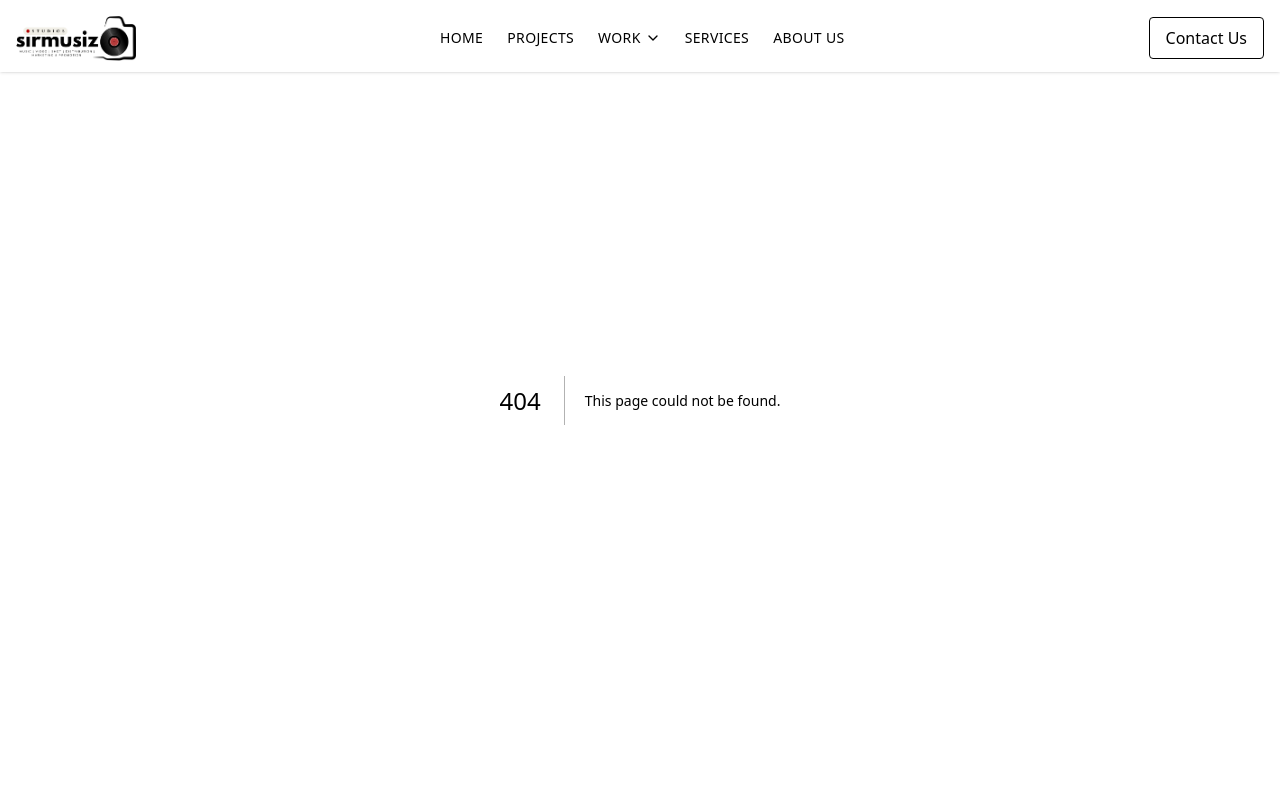
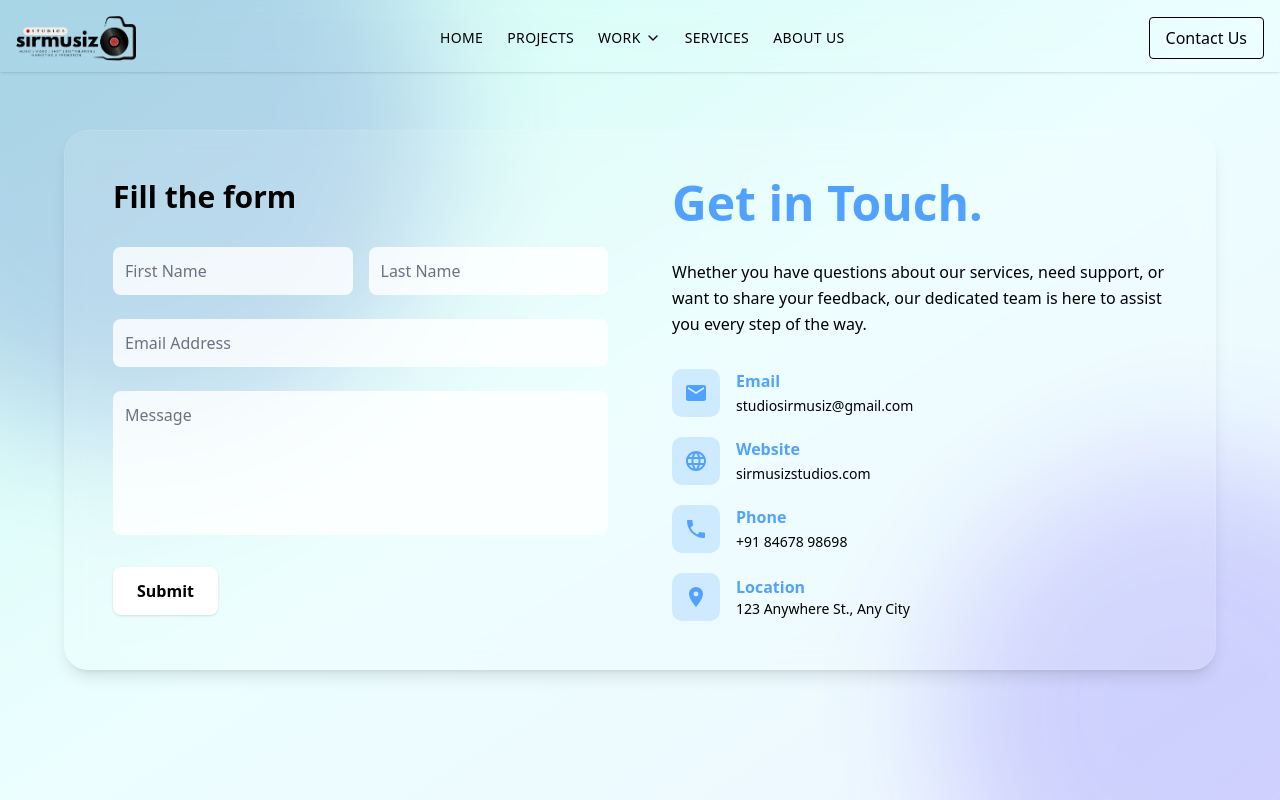
Before and after one commit to Akhilesh10gupta/musiz, a Next.js app: page /contact in a window 1280 px wide. Before the commit this address had no page. Shown: the top 800 px of the page. Built offline with nearby package versions, Linux system fonts and the light colour scheme.

Commit message:
contact page added

```diff
--- /dev/null
+++ b/app/contact/page.tsx
@@ -0,0 +1,149 @@
+'use client'
+import React from 'react'
+import { motion } from 'framer-motion'
+import {
+  MdEmail,
+  MdPhone,
+  MdLanguage,
+  MdLocationOn,
+} from 'react-icons/md'
+
+/* hero‑style fade‑up */
+const fade = {
+  hidden: { opacity: 0, y: 60 },
+  show:   { opacity: 1, y: 0, transition: { duration: 1.2, ease: 'easeOut' } },
+}
+
+export default function Contact() {
+  return (
+    <motion.section
+      id="contact"
+      variants={fade}
+      initial="hidden"
+      whileInView="show"
+      viewport={{ once: true }}
+      className="relative min-h-screen flex items-center justify-center py-24 px-6
+                 bg-gradient-to-br from-teal-100 via-cyan-50 to-blue-50 overflow-hidden"
+    >
+      {/* shared blur circles */}
+      <div className="absolute -top-40 -left-40 w-[600px] h-[600px] bg-blue-800 opacity-20 rounded-full blur-3xl z-0" />
+      <div className="absolute -bottom-40 -right-40 w-[500px] h-[500px] bg-indigo-600 opacity-20 rounded-full blur-3xl z-0" />
+
+      {/* glass card */}
+      <div className="relative z-10 w-full max-w-6xl grid grid-cols-1 md:grid-cols-2 p-12
+                      bg-white/10 backdrop-blur-md rounded-3xl border border-white/10 shadow-lg">
+        {/* ─────────── Left: Form ─────────── */}
+        <form className="flex flex-col gap-6 pr-0 md:pr-8">
+          <h3 className="text-3xl font-bold text-black mb-2">Fill the form</h3>
+
+          <div className="grid grid-cols-1 sm:grid-cols-2 gap-4">
+            <input
+              type="text"
+              placeholder="First Name"
+              className="p-3 rounded-md bg-white/80 text-gray-800 placeholder-gray-500 outline-none"
+            />
+            <input
+              type="text"
+              placeholder="Last Name"
+              className="p-3 rounded-md bg-white/80 text-gray-800 placeholder-gray-500 outline-none"
+            />
+          </div>
+
+          <input
+            type="email"
+            placeholder="Email Address"
+            className="p-3 rounded-md bg-white/80 text-gray-800 placeholder-gray-500 outline-none"
+          />
+
+          <textarea
+            rows={5}
+            placeholder="Message"
+            className="p-3 rounded-md bg-white/80 text-gray-800 placeholder-gray-500 outline-none resize-none"
+          />
+
+          <button
+            type="submit"
+            className="self-start mt-2 px-6 py-3 bg-white text-black font-semibold
+                       rounded-md shadow hover:bg-blue-400 hover:text-white transition"
+          >
+            Submit
+          </button>
+        </form>
+
+        {/* ─────────── Right: Info ─────────── */}
+        <div className="mt-12 md:mt-0 md:pl-8 flex flex-col gap-8">
+          <h2 className="text-5xl font-extrabold text-blue-400">Get in Touch.</h2>
+          <p className="text-black leading-relaxed">
+            Whether you have questions about our services, need support, or want
+            to share your feedback, our dedicated team is here to assist you
+            every step of the way.
+          </p>
+
+          {/* contact details */}
+          <ul className="space-y-5">
+            {/* Email */}
+            <li className="flex items-center gap-4">
+                <span className="p-3 bg-blue-400/20 text-blue-400 rounded-lg">
+                <MdEmail size={24} />
+                </span>
+                <div className="text-left">
+                <p className="font-semibold text-blue-400">Email</p>
+                <a
+                    href="mailto:studiosirmusiz@gmail.com"
+                    className="text-black text-sm no-underline hover:text-blue-600 transition "
+                >
+                    studiosirmusiz@gmail.com
+                </a>
+                </div>
+            </li>
+
+            {/* Website */}
+            <li className="flex items-center gap-4">
+                <span className="p-3 bg-blue-400/20 text-blue-400 rounded-lg">
+                <MdLanguage size={24} />
+                </span>
+                <div className="text-left">
+                <p className="font-semibold text-blue-400">Website</p>
+                <a
+                    href="https://sirmusizstudios.com"
+                    target="_blank"
+                    rel="noopener noreferrer"
+                    className="text-black text-sm no-underline hover:text-blue-600 transition"
+                >
+                    sirmusizstudios.com
+                </a>
+                </div>
+            </li>
+
+            {/* Phone */}
+            <li className="flex items-center gap-4">
+                <span className="p-3 bg-blue-400/20 text-blue-400 rounded-lg">
+                <MdPhone size={24} />
+                </span>
+                <div className="text-left">
+                <p className="font-semibold text-blue-400">Phone</p>
+                <a
+                    href="tel:+918467898698"
+                    className="text-black text-sm no-underline hover:text-blue-600 transition"
+                >
+                    +91 84678 98698
+                </a>
+                </div>
+            </li>
+
+            {/* Location (keep as is, or integrate with Google Maps) */}
+            <li className="flex items-center gap-4">
+                <span className="p-3 bg-blue-400/20 text-blue-400 rounded-lg">
+                <MdLocationOn size={24} />
+                </span>
+                <div className="text-left">
+                <p className="font-semibold text-blue-400">Location</p>
+                <p className="text-black text-sm">123 Anywhere St., Any City</p>
+                </div>
+            </li>
+          </ul>
+        </div>
+      </div>
+    </motion.section>
+  )
+}
--- a/app/page.tsx
+++ b/app/page.tsx
@@ -2,12 +2,14 @@ import React from 'react'
 import { Button } from "@/components/ui/button"
 import Container from '@/components/Container'
 import Hero from '@/components/Hero'
+import Services from '@/components/Services'
 
 const Home = () => {
   return (
-    <Container className='bg-black max-w-full' >
+    <Container className='bg-gradient-to-br from-teal-100 via-cyan-50 to-blue-50 max-w-full' >
+
       <Hero/>
-
+      <Services />
 
     </Container>
   )
--- /dev/null
+++ b/components/Services.tsx
@@ -0,0 +1,119 @@
+'use client'
+import React from 'react'
+import { motion } from 'framer-motion'
+import {
+  MdTv,
+  MdEditDocument,
+  MdTrendingUp,
+  MdVideoLibrary,
+  MdBusiness,
+  MdStarRate,
+} from 'react-icons/md'
+
+/* ---------- hero‑style card animation ---------- */
+const cardVariants = {
+  hidden: { opacity: 0, y: 60 },
+  show: {
+    opacity: 1,
+    y: 0,
+    transition: { duration: 1.2, ease: 'easeOut' },
+  },
+}
+
+/* ---------- stagger container ---------- */
+const container = {
+  show: {
+    transition: { staggerChildren: 0.15 },
+  },
+}
+
+type Service = {
+  title: string
+  desc: string
+  Icon: React.ComponentType<{ size?: number; className?: string }>
+}
+
+const ServiceCard: React.FC<Service> = ({ title, desc, Icon }) => (
+  <motion.div
+    variants={cardVariants}
+    initial="hidden"
+    whileInView="show"
+    viewport={{ once: true, amount: 0.3 }}   /* animate on first scroll‑in */
+
+    /* hover lift only */
+    whileHover={{
+      y: -4,
+      transition: { duration: 0.25, ease: 'easeInOut' },
+    }}
+
+    className="group rounded-3xl border border-white/ bg-black/25 backdrop-blur-sm
+               p-8 flex flex-col gap-4 cursor-pointer"
+  >
+    <Icon size={42} className="text-blue-400 mb-2" />
+    <h3 className="text-lg font-semibold tracking-wide text-white">{title}</h3>
+    <p className="text-sm leading-relaxed text-gray-300">{desc}</p>
+  </motion.div>
+)
+
+const Services = () => {
+  const services: Service[] = [
+    {
+      title: 'Video Production',
+      desc: 'Compelling ads that grab attention, tell your story, and leave a lasting impact.',
+      Icon: MdTv,
+    },
+    {
+      title: 'Music Production',
+      desc: 'From brainstorming to scripting—craft stories that resonate and bring visions to life.',
+      Icon: MdEditDocument,
+    },
+    {
+      title: 'Creation & designes',
+      desc: 'High‑performing ads designed to engage, convert, and drive measurable results.',
+      Icon: MdTrendingUp,
+    },
+    {
+      title: 'Photography & Videosgraphy',
+      desc: 'Simplify complex product features into engaging videos that are impossible to resist.',
+      Icon: MdVideoLibrary,
+    },
+    {
+      title: 'Animation & Motion Graphics',
+      desc: 'Showcase your company’s values and impact with powerful stories that matter.',
+      Icon: MdBusiness,
+    },
+    {
+      title: 'Distribution',
+      desc: 'Turn real customer experiences into compelling stories that build trust and value.',
+      Icon: MdStarRate,
+    },
+  ]
+
+  return (
+    <section
+      id="services"
+      className="relative min-h-screen flex flex-col items-center justify-center
+                 py-20 px-6 text-center overflow-hidden"
+    >
+      {/* Section Heading */}
+      <h2 className="relative z-10 text-4xl sm:text-5xl font-extrabold text-gray-900 tracking-wider mb-14">
+        Explore&nbsp;<span className="text-blue-400">Our Services</span>
+      </h2>
+
+      {/* Service Cards */}
+      <motion.div
+        variants={container}
+        initial="hidden"
+        whileInView="show"
+        viewport={{ once: true }}
+        className="relative z-10 grid gap-8 sm:grid-cols-2 lg:grid-cols-3 max-w-6xl w-full"
+      >
+        {services.map((s) => (
+          <ServiceCard key={s.title} {...s} />
+        ))}
+      </motion.div>
+    </section>
+  )
+}
+
+export default Services
```
